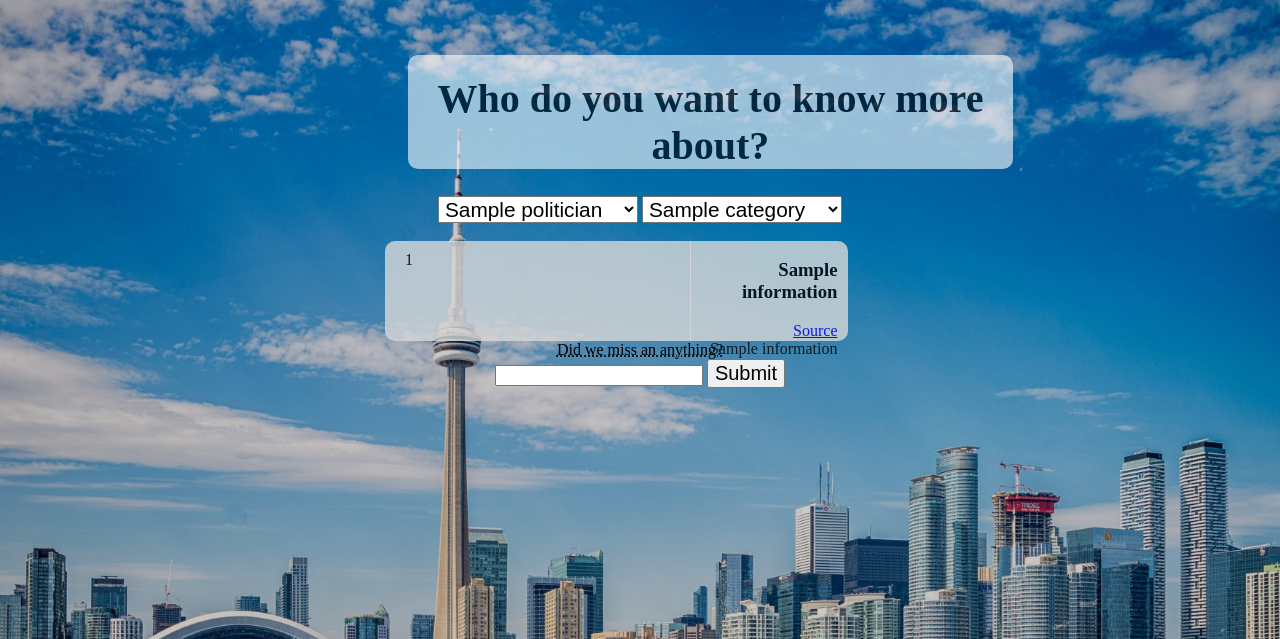
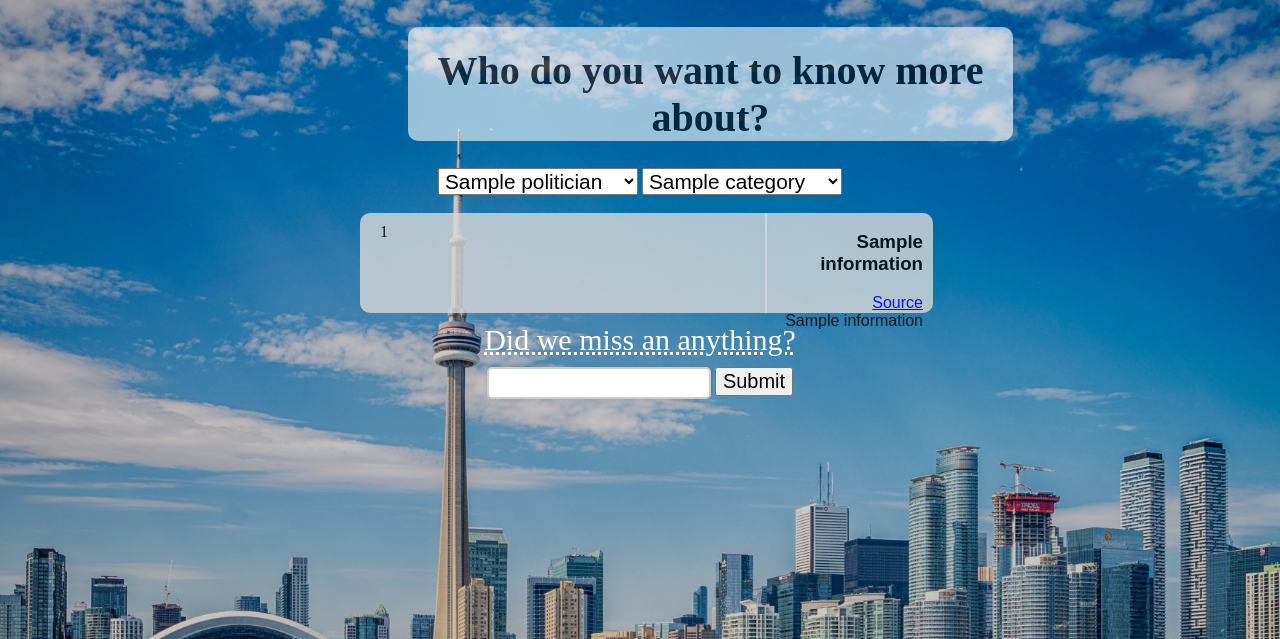
Before and after one commit to Mamoon794/DeerHacks-2023-Toronto-Election, a Flask app: template frontEnd/templates/home.html in a window 1280 px wide. Shown: the top 639 px of the page. Run offline with Flask 3, Linux system fonts and the light colour scheme; the template is opened without the code that fills it: most values are stand-ins (such as "Sample title", 1, 10 or a date in 2020).

Commit message:
forgot styling sheet

```diff
--- a/frontEnd/static/main.css
+++ b/frontEnd/static/main.css
@@ -4,7 +4,6 @@ body{
 }
 
 .h1thing{
-    padding-top: 20px;
     text-align: center;
     padding-left: 400px;
 }
@@ -35,12 +34,13 @@ select{
   grid-template-columns: repeat(2, 1fr);
   grid-gap: 10px;
   margin: auto;
-  max-width: 600px;
-  padding-left: 90px;
+  max-width: 800px;
+  padding-left: 240px;
+  padding-bottom: 10px;
 }
 
 .box1 {
-  width: 97%;
+  width: 98%;
   height: 70px;
   border-top-left-radius: 10px;
   border-bottom-left-radius: 10px;
@@ -55,7 +55,7 @@ select{
 }
 
 .box2{
-  width: 50%;
+  width: 40%;
   height: 100px;
   border-top-right-radius: 10px;
   border-bottom-right-radius: 10px;
@@ -63,6 +63,7 @@ select{
   opacity: 0.8;
   text-align: right;
   padding-right: 10px;
+  font-family: Arial;
 
 }
 
@@ -85,3 +86,30 @@ background-color: rgba(0, 0, 0, 0.2); /* change the alpha value to adjust the op
 #url{
     width: 200px;
 }
+
+.hovering {
+    color: white;
+    font-size: 30px;
+    padding-top: 50px;
+}
+
+.textbox {
+    display: inline-block;
+    border-radius: 5px;
+    border: 2px solid #ccc;
+    padding: 5px 10px;
+    font-size: 16px;
+    font-family: sans-serif;
+    color: #333;
+    box-shadow: 0 0 5px rgba(0,0,0,0.1);
+}
+
+.textbox:focus {
+    border-color: #aaa;
+    outline: none;
+    box-shadow: 0 0 5px rgba(0,0,0,0.2);
+}
+
+.last{
+    padding-top: 10px;
+}
```
